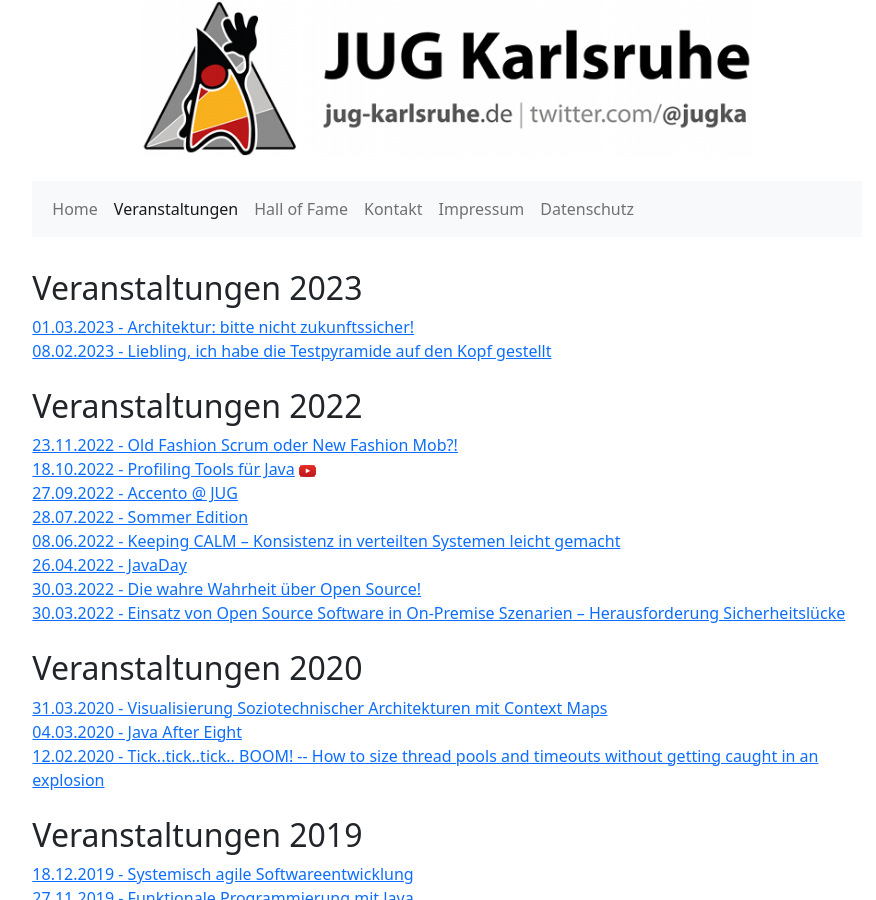
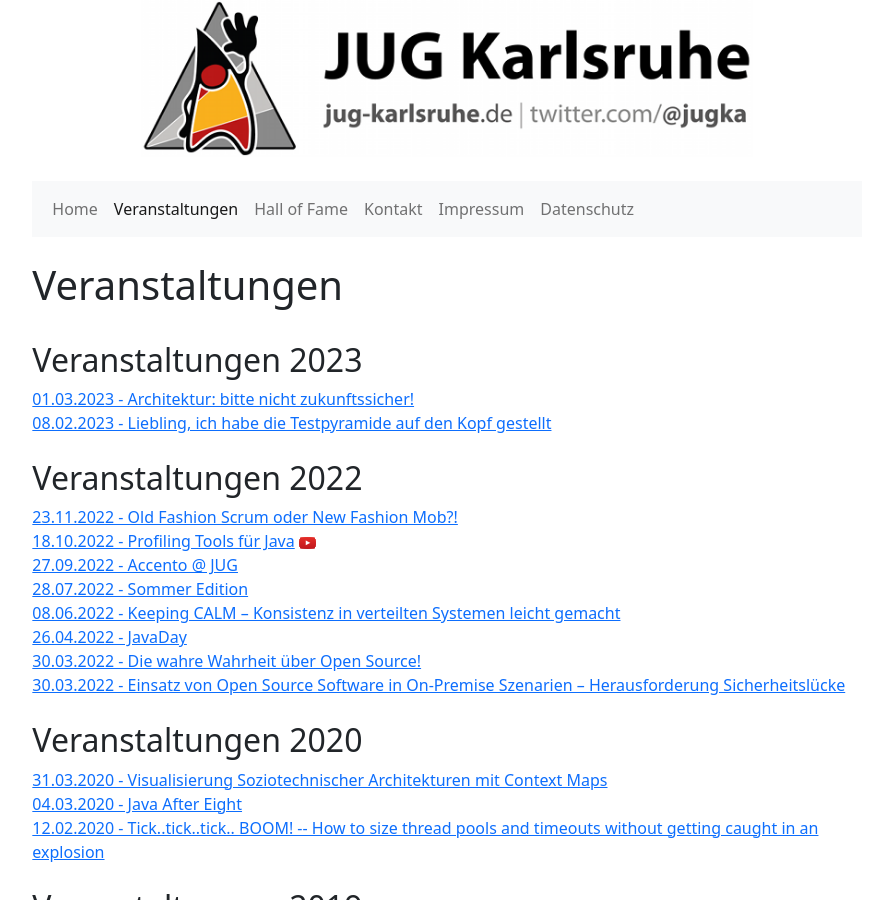
Before and after one commit to jugka/jugka-site, a Jekyll site: the page built from events.html, in a window 1280 px wide and 900 px high. Shown: the whole window, without its empty margins (193-1069 px from the left). Built offline with Jekyll 4.4.1, drawn with Linux system fonts in a browser that asks for light colours.

Commit message:
Fixed HTML warnings

```diff
--- a/_layouts/event.html
+++ b/_layouts/event.html
@@ -39,7 +39,7 @@
         <div class="col-md-2"><strong>Aufzeichnung:</strong></div>
         <div class="col-md-6">
             <a href="{{ page.youtube }}">Youtube</a>
-            <a href="{{ page.youtube }}"><img src="{{ site.baseurl }}/assets/img/icon/youtube.png"/></a>
+            <a href="{{ page.youtube }}"><img alt="Youtube Icon" src="{{ site.baseurl }}/assets/img/icon/youtube.png"></a>
         </div>
     </div>
 {% endif %}
--- a/_layouts/events.html
+++ b/_layouts/events.html
@@ -1,7 +1,8 @@
 ---
 layout: default
 ---
-<h1>{{ site.title }}</h1>
+<br>
+<h1>Veranstaltungen</h1>
 
 {% for post in site.tags.events %}
   {% capture currentyear %} Veranstaltungen {{post.date | date: "%Y"}}{% endcapture %}
@@ -13,5 +14,5 @@
   {% endif %}
     <a href="{{ site.baseurl }}{{ post.url }}">{{ post.date | date: "%d.%m.%Y" }} - {{ post.title }}</a>
     {% if post['parleys'] != null %}<a href="{{post['parleys'] }}"><img src="{{ site.baseurl }}/assets/img/icon/parleys.png"/></a>{% endif %}
-    {% if post['youtube'] != null %}<a href="{{post['youtube'] }}"><img src="{{ site.baseurl }}/assets/img/icon/youtube.png"/></a>{% endif %}<br>
+    {% if post['youtube'] != null %}<a href="{{post['youtube'] }}"><img src="{{ site.baseurl }}/assets/img/icon/youtube.png" alt="Youtube Icon"></a>{% endif %}<br>
 {% endfor %}
```
